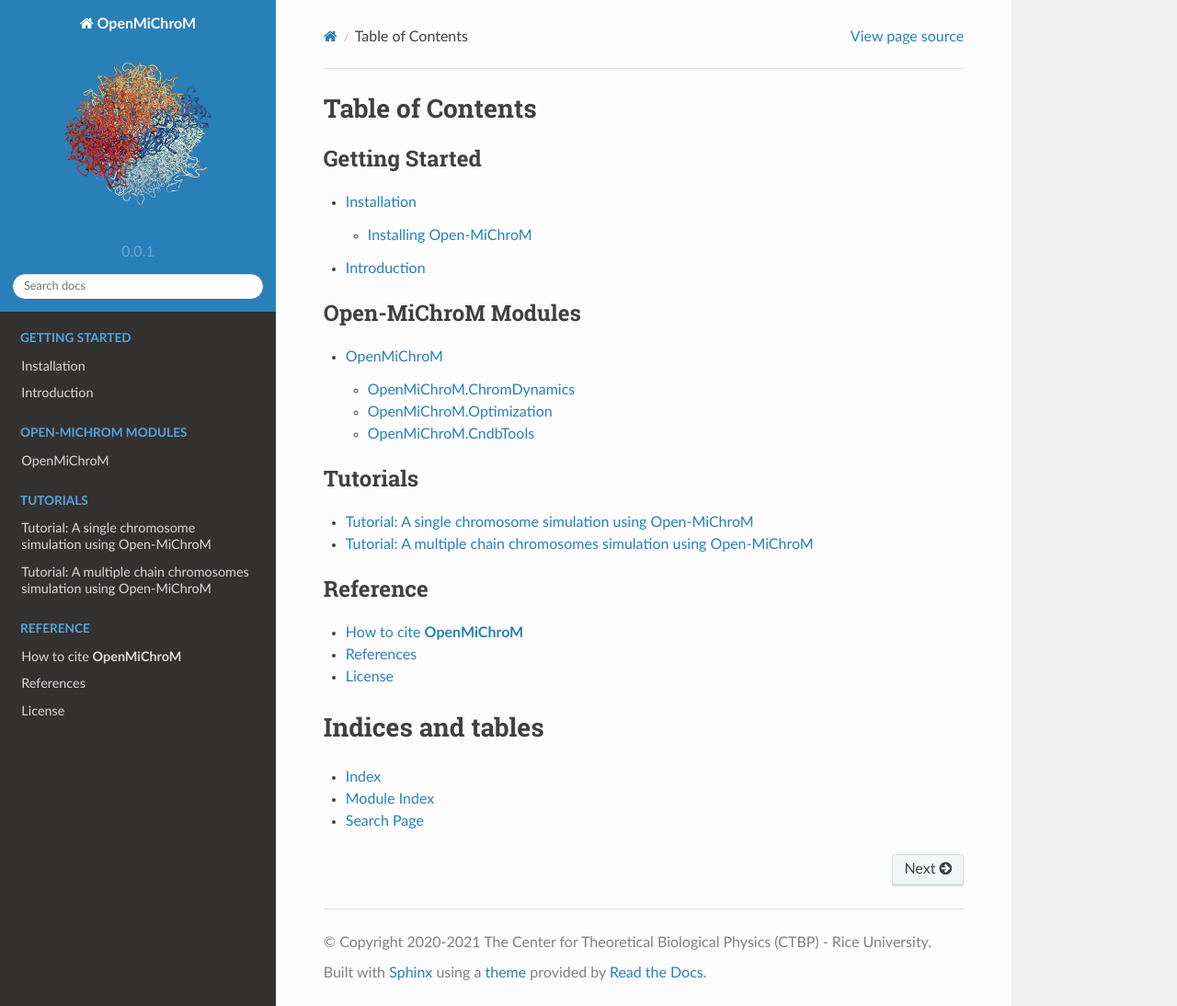
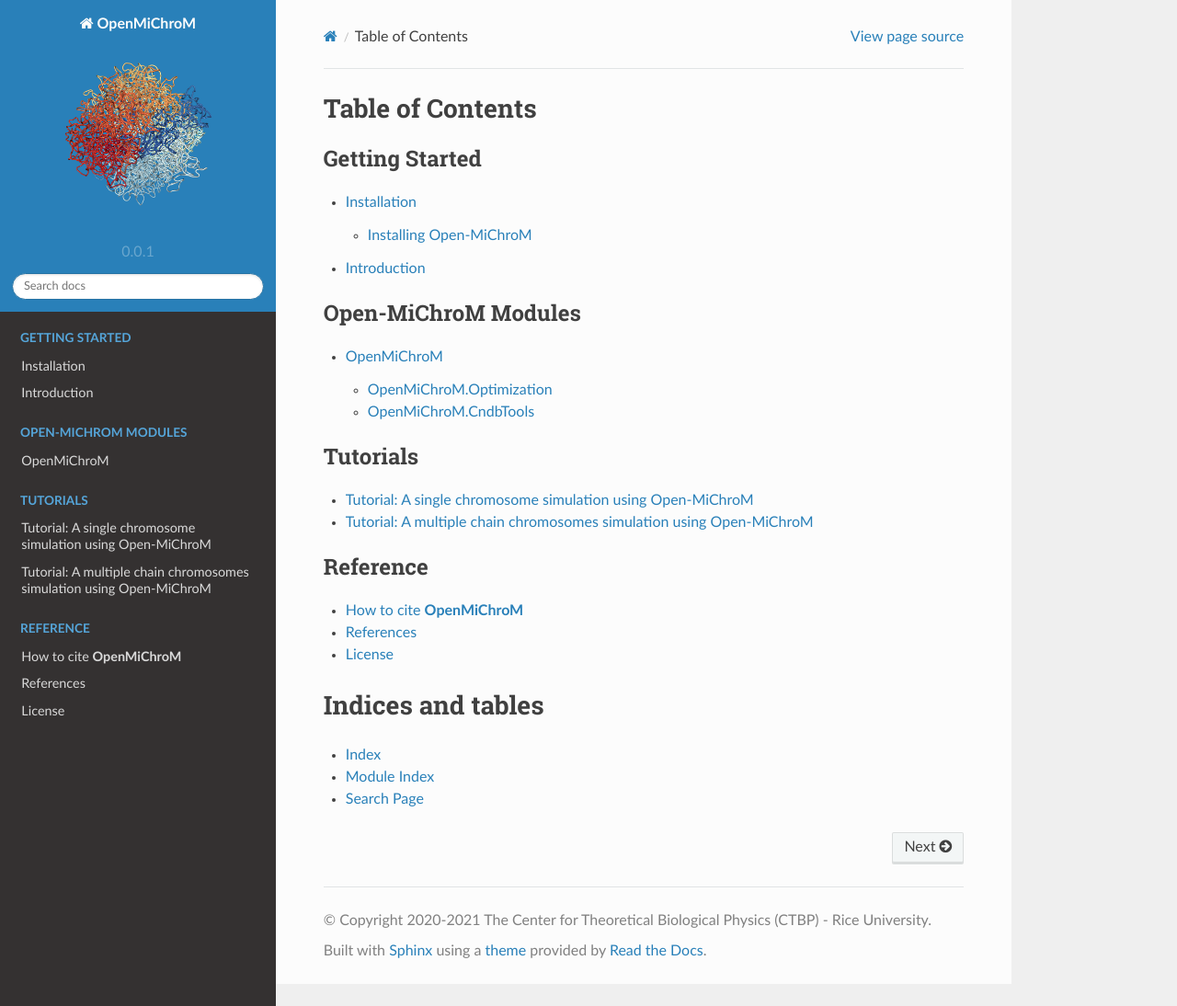
Before and after one commit to junioreif/OpenMiChroM, a Sphinx documentation site: the page built from docs/source/index.rst, in a window 1280 px wide and 1094 px high. Shown: the whole window at 92% size. Built offline with Sphinx 7.4.7 and the Read the Docs theme 2.0.0, drawn with Linux system fonts in a browser that asks for light colours; some of the changed lines change nothing that is shown.

Commit message:
Update OpenMiChroM.rst

```diff
--- a/docs/source/OpenMiChroM.rst
+++ b/docs/source/OpenMiChroM.rst
@@ -1,15 +1,5 @@
 OpenMiChroM
 ===================
-
-.. automodule:: OpenMiChroM.ChromDynamics
-
-OpenMiChroM.ChromDynamics
---------------------------------
-
-.. automodule:: OpenMiChroM.ChromDynamics
-   :members:
-   :undoc-members:
-   :show-inheritance:
 
 OpenMiChroM.Optimization
 -------------------------------
@@ -26,3 +16,11 @@
    :members:
    :undoc-members:
    :show-inheritance:
+
+   OpenMiChroM.ChromDynamics
+--------------------------------
+
+.. automodule:: OpenMiChroM.ChromDynamics
+   :members:
+   :undoc-members:
+   :show-inheritance:
```
